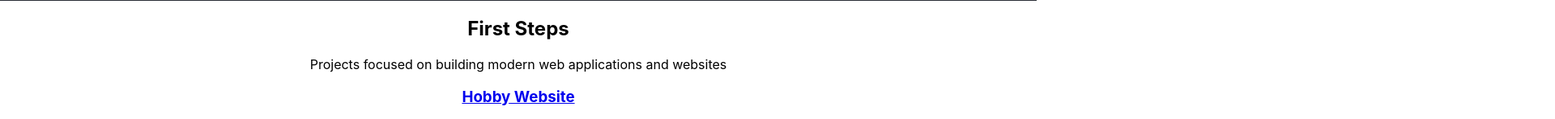
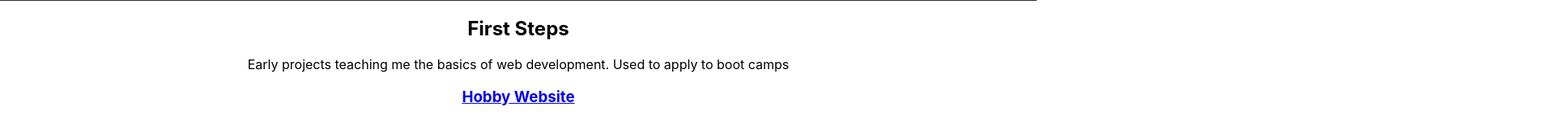
Before and after one commit to ShaughnAnderson94/dev_portfolio, a React (Create React App) app: page / in a window 1280 px wide. Shown: the part 799-947 px from the top of the page at 81% size, 1920 px wide, since content can reach past the window. Built offline with nearby package versions, Linux system fonts and the light colour scheme.

Commit message:
finalized data

```diff
--- a/src/App.tsx
+++ b/src/App.tsx
@@ -1,7 +1,7 @@
 import React from "react";
 import "./App.css";
 import Project from "./components/Project";
-import { eras } from "./data/dummyData";
+import { eras } from "./data/data";
 import Era from "./components/Era";
 
 function App() {
@@ -11,7 +11,9 @@ function App() {
         <h1>Hi I'm Shaughn lets go on a journey through my history as a web developer</h1>
       </header>
       <main>
-        {<Era eraData={eras[0]}/>}
+        {eras.map((era)=> {
+          return(<Era eraData={era}/>)
+        })}
       </main>
       <footer className="footer">
         <div className="contact-section">
--- a/src/components/Era.tsx
+++ b/src/components/Era.tsx
@@ -1,4 +1,4 @@
-import { eras } from "../data/dummyData";
+import { eras } from "../data/data";
 import { era } from "../types/era";
 import Project from "./Project";
 
--- a/src/data/dummyData.ts
+++ b/src/data/data.ts
@@ -65,7 +65,7 @@ const projects: { [key: string]: project[] } = {
         "A project to learn Next. A fake store front for buying politician's. Only runs locally",
       technologies: ["Next", "TypeScript", "SQL", "Node.js"],
       link: "https://github.com/fac28/private-servants",
-      imageUrl: "/site9.png",
+      imageUrl: "/site9.jpeg",
       altText: "A e-commerce website selling politicians",
     },
     {
@@ -74,7 +74,7 @@ const projects: { [key: string]: project[] } = {
         "A tomagachi like game about the life of a programer made in React",
       technologies: ["React", "javascript" , "Node.js"],
       link: "https://pet-programmer.netlify.app/",
-      imageUrl: "/site8.png",
+      imageUrl: "/site8.jpeg",
       altText: "A simple game interface where players select actions for a programer to perform",
     },
     {
@@ -82,8 +82,8 @@ const projects: { [key: string]: project[] } = {
       description:
         "A website from a fake future where policies are decided by online voting used to learn authentication",
       technologies: ["SQL", "javascript" , "Node.js"],
-      link: "https://pet-programmer.netlify.app/",
-      imageUrl: "/images/fitness-app.png",
+      link: "https://github.com/fac28/TechYEScracy",
+      imageUrl: "/site12.png",
       altText: "A simple game interface where players select actions for a programer to perform",
     },
   ],
@@ -93,7 +93,7 @@ const projects: { [key: string]: project[] } = {
       description: "Ongoing open source charity project. A website for users to donate their used goods to refugees.",
       technologies: ["Next", "TypeScript", "SQL", "Node.js"],
       link: "https://cool-creponne-3e1272.netlify.app/",
-      imageUrl: "/site6.png",
+      imageUrl: "/site6.jpeg",
       altText: "A storefornt like interface for donating used goods",
     },
     {
@@ -101,7 +101,7 @@ const projects: { [key: string]: project[] } = {
       description: "A website made for the Gatsby charity group. Designed to help employers find T-level placements. Warning slow start up)",
       technologies: ["React", "Node.js", "javascript"],
       link: "https://pathways-front.netlify.app/",
-      imageUrl: "/site10.png",
+      imageUrl: "/site10.jpeg",
       altText: "A storefront like interface for donating used goods",
     },
     {
@@ -109,7 +109,7 @@ const projects: { [key: string]: project[] } = {
       description: "Cant make link till you have private version My first project with electron. Allows users to take their records and autmmaticly format them into a report file for the department of education ",
       technologies: ["electron", "javascript"],
       link: "https://github.com/username/image-recognition",
-      imageUrl: "/site11.png",
+      imageUrl: "/site11.jpeg",
       altText: "Icon for the department of edcuation",
     },
     {
@@ -117,7 +117,7 @@ const projects: { [key: string]: project[] } = {
       description: "A tool for managing quizzes in a classroom ",
       technologies: ["Next", "TypeScript" , "SQL"],
       link: "https://fac-quizzes.netlify.app/",
-      imageUrl: "/site12.png",
+      imageUrl: "/site12.jpeg",
       altText: "a digital quiz taking up",
     },
   ],
@@ -127,18 +127,18 @@ export const eras: era[] = [
   {
     name: "First Steps",
     description:
-      "Projects focused on building modern web applications and websites",
+      "Early projects teaching me the basics of web development. Used to apply to boot camps",
     projects: projects.firstSteps,
   },
   {
-    name: "Mobile Development Era",
-    description: "Cross-platform mobile application development projects",
-    projects: projects.mobileDevelopment,
+    name: "Founders and Coders",
+    description: "Projects made on the Founders and Coders boot camp learning more complicated concepts like frameworks databases and security",
+    projects: projects.foundersAndCoders,
   },
   {
-    name: "Machine Learning Era",
+    name: "enBloc",
     description:
-      "Projects involving artificial intelligence and machine learning",
-    projects: projects.machineLearning,
+      "Work done with enBloc a small digital agency that did commercial work as well as partnering with Founders and Coders to help build their infrastructure.",
+    projects: projects.enBloc,
   },
 ];
```
Also changed, not shown: public/site12.png (added).
